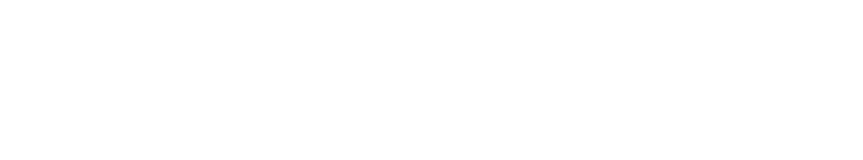
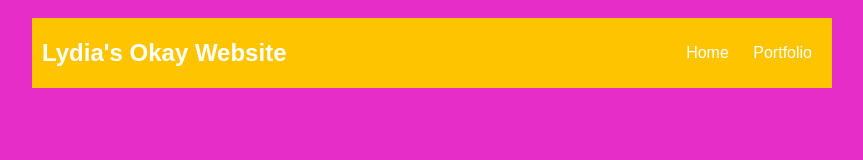
Before and after one commit to lcfangue/lydia-fangue.github.io, a plain HTML site: page portfolio.html in a window 1280 px wide. Shown: the whole page, without its empty margins (208-1071 px from the left). Drawn offline with Linux system fonts and the light colour scheme.

Commit message:
my first website

```diff
--- a/portfolio.html
+++ b/portfolio.html
@@ -1,11 +1,95 @@
 <!DOCTYPE HTML>
 <html>
     <head>
+      <title>Lydia's Okay Website</title>
+      <style type="text/css">
+        body {
+            background: rgb(230, 45, 200);
+            color: rgb(45, 45, 45);
+            padding: 10px;
+            font-family: arial;
+        }
+        header {
+            font-size: 1.5em;
+            font-weight: bold;
+        }
+        h1 {
+            margin: 10px;
+        }
+        #all-contents {
+            max-width: 800px;
+            margin: auto;
+        }
+
+        /* navigation menu */
+        nav {
+            background: rgb(255, 196, 0);
+            margin: 0 auto;
+            display: flex;
+            padding: 10px;
+        }
+        nav header {
+            display: flex;
+            align-items: center;
+            color: rgb(255, 255, 255);
+            flex: 1;
+        }
+        nav ul {
+            list-style-image: none;
+        }
+        nav li {
+            display: inline-block;
+            padding: 0 10px;
+        }
+        nav a {
+            text-decoration: none;
+            color: #fff;
+        }
+
+        /* main container area beneath menu */
+        main {
+            background: rgb(255, 214, 239);
+            display: flex;
+        }
+        .content {
+            flex: 1;
+            padding: 15px;
+        }
+        /* portfolio styles */
+        #portfolio {
+                list-style-type: none;
+                padding-left: 0;
+            }
+
+            #portfolio li {
+                background: #fff;
+                padding: 10px;
+                border-radius: 10px;
+                margin-bottom: 10px;
+            }
+
+            #portfolio li:hover {
+                background: #eee;
+            }
+
+            #portfolio a {
+                text-decoration: none;
+                color: #454545;
+            }
+    </style>
     </head>
 
     <body>
       <div id="all-contents">
-
+        <nav>
+          <header>Lydia's Okay Website</header>
+          <ul>
+              <li><a href="index.html">Home</a>
+              </li>
+              <li><a href="portfolio.html">Portfolio</a>
+              </li>
+          </ul>
+      </nav>
       </div>
     </body>
 </html>
```
